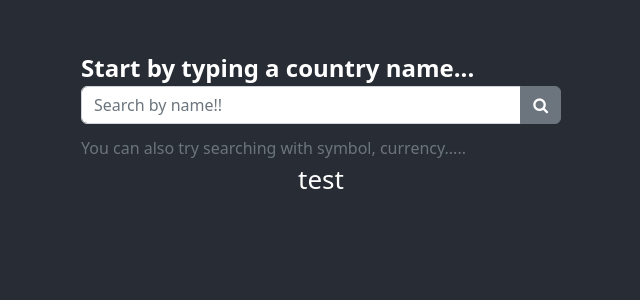
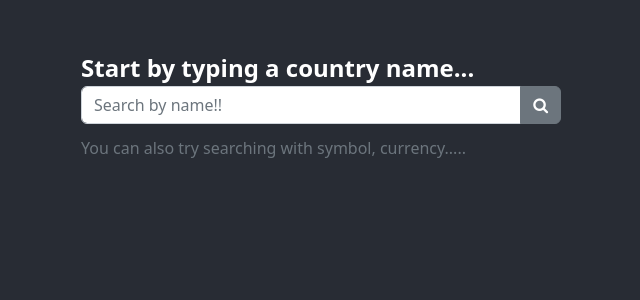
Before and after one commit to kumargandhi/deshon, a React (Create React App) app: page / in a window 1280 px wide. Shown: the top 300 px of the page, without its empty margins (319-959 px from the left). Built offline with nearby package versions, Linux system fonts and the light colour scheme.

Commit message:
Sub components for countries

```diff
--- a/src/App.js
+++ b/src/App.js
@@ -1,48 +1,46 @@
-import React, { Component } from "react";
-import SearchBar from "./components/searchBar";
+import { useState, useEffect } from "react";
+import SearchBar from "./components/SearchBar";
+import CountriesContainer from "./components/CountriesContainer";
 import "./App.css";
 import axios from "axios";
 
-class App extends Component {
+function App() {
+  const [search, setSearch] = useState("");
+  const [results, setResults] = useState([]);
 
-  results = [
-    {
-      name: 'test'
-    }
-  ];
+  useEffect(() => {
+    // Using the effects
+  }, []);
 
-  handleSearch = (e, search) => {
+  const handleSearch = (e, search) => {
     e.preventDefault();
-    console.log('search clicked' + search);
+    console.log("search clicked" + search);
     axios
-      .get(
-        'https://restcountries.com/v3.1/name/' + search
-      )
-      .then(response => {
-        this.results = response.data;
+      .get("https://restcountries.com/v3.1/name/" + search)
+      .then((response) => {
+        setResults(response.data);
+        console.log('' + results);
       })
-      .catch(error => {
+      .catch((error) => {
         console.log(
           "Encountered an error with fetching and parsing data",
           error
         );
       });
-  }
+  };
 
-  render() {
-    return (
-      <div className="App">
-        <div className="App-main">
-          <SearchBar onSearch={this.handleSearch}></SearchBar>
-          <div>
-          {
-            this.results.map((item) => (<div>{item.name}</div>))
-          }
-        </div>
-        </div>
+  return (
+    <div className="App">
+      <div className="App-main">
+        <SearchBar
+          search={search}
+          setSearch={setSearch}
+          onSearch={handleSearch}
+        ></SearchBar>
+        <CountriesContainer countries={results}></CountriesContainer>
       </div>
-    );
-  }
+    </div>
+  );
 }
 
 export default App;
--- /dev/null
+++ b/src/components/CountriesContainer.js
@@ -0,0 +1,13 @@
+import CountryCard from "./CountryCard";
+
+const CountriesContainer = ({ countries }) => {
+  return (
+    <div className="countries">
+      {countries.map((item, i) => (
+        <CountryCard country={item} key={i}></CountryCard>
+      ))}
+    </div>
+  );
+};
+
+export default CountriesContainer;
--- /dev/null
+++ b/src/components/CountryCard.js
@@ -0,0 +1,20 @@
+const CountryCard = ({ country }) => {
+  const getBodyText = (country) => {
+    return "With supporting text below as a natural lead-in to additional content.";
+  };
+  return (
+    <div className="country-container card">
+      <div className="card-header">{country.name.common}</div>
+      <img
+        src={country.flags.png}
+        class="card-img-top"
+        alt={country.name.common}
+      ></img>
+      <div class="card-body">
+        <p class="card-text">{getBodyText(country)}</p>
+      </div>
+    </div>
+  );
+};
+
+export default CountryCard;
--- /dev/null
+++ b/src/components/SearchBar.js
@@ -0,0 +1,35 @@
+const SearchBar = ({ onSearch, search, setSearch }) => {
+  return (
+    <div className="search-bar">
+      <div className="row">
+        <label htmlFor="countryNameInput" className="fs-4 fw-bold">
+          Start by typing a country name...
+        </label>
+        <div className="input-group mb-2">
+          <input
+            type="text"
+            className="form-control"
+            placeholder="Search by name!!"
+            aria-label="Search by name!!"
+            aria-describedby="button-addon2"
+            id="countryNameInput"
+            onChange={(e) => setSearch(e.target.value)}
+          />
+          <button
+            className="btn btn-secondary"
+            type="button"
+            id="button-addon2"
+            onClick={(e) => onSearch(e, search)}
+          >
+            <i className="fa fa-search" aria-hidden="true" />
+          </button>
+        </div>
+      </div>
+      <div id="countryHelp" className="form-text fw-light fs-6">
+        You can also try searching with symbol, currency.....
+      </div>
+    </div>
+  );
+};
+
+export default SearchBar;
--- a/src/components/searchBar.jsx
+++ /dev/null
@@ -1,39 +0,0 @@
-import React, { Component } from "react";
-
-class SearchBar extends Component {
-  render() {
-    const { onSearch } = this.props;
-    let {search} = this.props;
-    const updateSearch = e => {
-      search= e.target.value;
-    }
-    return (
-      <div className="search-bar">
-        <div className="row">
-          <label htmlFor="countryNameInput" className="fs-4 fw-bold">
-            Start by typing a country name...
-          </label>
-          <div className="input-group mb-2">
-            <input
-              type="text"
-              className="form-control"
-              placeholder="Search by name!!"
-              aria-label="Search by name!!"
-              aria-describedby="button-addon2"
-              id="countryNameInput"
-              onChange={updateSearch}
-            />
-            <button className="btn btn-secondary" type="button" id="button-addon2" onClick={e => onSearch(e, search)}>
-              <i className="fa fa-search" aria-hidden="true" />
-            </button>
-          </div>
-        </div>
-        <div id="countryHelp" className="form-text fw-light fs-6">
-          You can also try searching with symbol, currency.....
-        </div>
-      </div>
-    );
-  }
-}
-
-export default SearchBar;
--- a/src/index.css
+++ b/src/index.css
@@ -16,3 +16,16 @@ code {
   width: 480px;
   text-align: left;
 }
+
+.countries {
+  padding: 50px;
+  display: flex;
+  flex-flow: row;
+  flex-wrap: wrap;
+}
+
+.country-container {
+  margin: 6px;
+  width: 300px;
+  height: 250px !important;
+}
```
